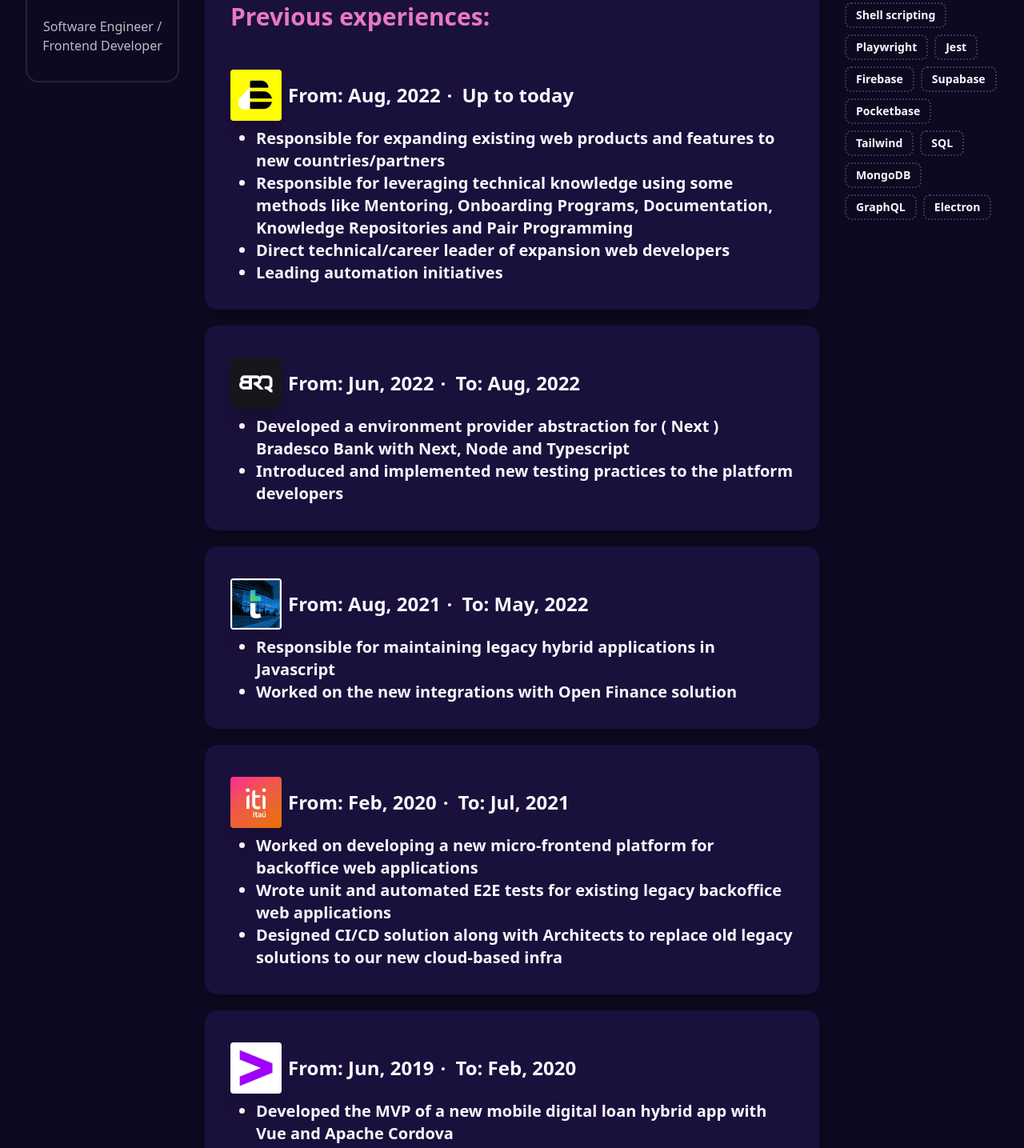
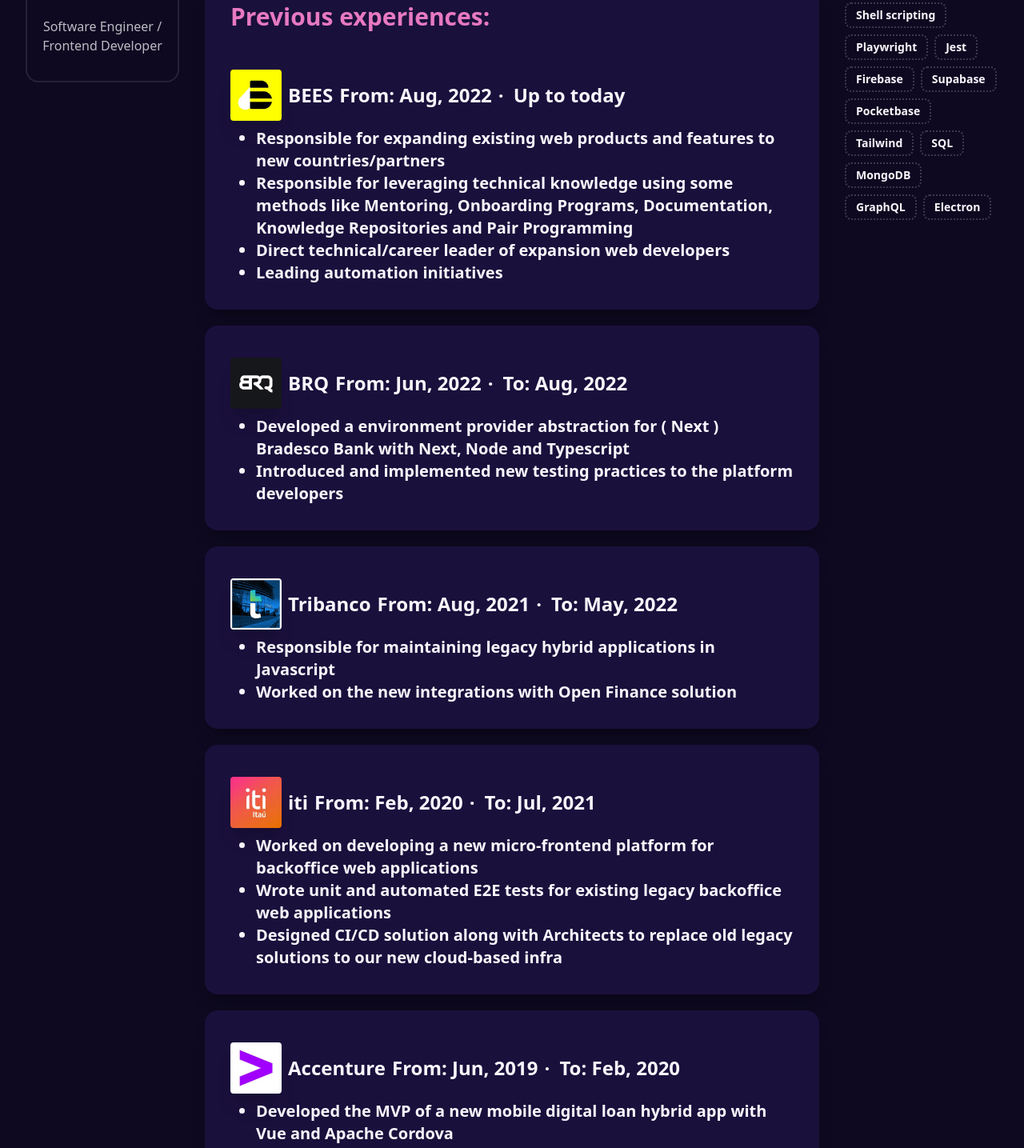
Before and after one commit to yoshimatsudev/skit-resume, a SvelteKit app: page / in a window 1280 px wide. Shown: the part 333-1768 px from the top of the page at 80% size. Built offline with nearby package versions, Linux system fonts and the light colour scheme.

Commit message:
style: removing unecessary tooltips and adding company name in logo - date div

```diff
--- a/src/routes/+page.svelte
+++ b/src/routes/+page.svelte
@@ -118,14 +118,18 @@
 								>
 									Previous experiences:
 								</h2>
-								<div class="flex flex-row gap-2 tooltip" data-tip="BEES">
+								<div class="flex flex-row gap-2">
 									<img
-										class="u-photo rounded shadow-xl hover:shadow-2xl transition-shadow z-10 w-10 h-10 md:w-16 md:h-16 tooltip-primary"
+										class="u-photo rounded shadow-xl hover:shadow-2xl transition-shadow z-10 w-10 h-10 md:w-16 md:h-16"
 										alt="BEES"
 										src={beesLogo}
 									/>
-									<h2 class="card-title text-2xl">
-										From: Aug, 2022<span class="mr-1">·</span>Up to today
+									<h2 class="card-title md:text-2xl">
+										<a
+											href="https://mybeesapp.com/"
+											class="link bg-[length:100%_0%] bg-[position:0_88%] underline decoration-4 decoration-transparent group-hover:decoration-primary hover:bg-[length:100%_100%] hover:text-primary-content bg-gradient-to-t from-primary to-primary bg-no-repeat transition-all ease-in-out duration-300"
+											>BEES</a
+										>From: Aug, 2022<span class="mr-1">·</span>Up to today
 									</h2>
 								</div>
 								<ul class="ml-8 list-disc card-title block">
@@ -157,14 +161,18 @@
 						<div class="card-body gap-0">
 							<div class="flex flex-col gap-2">
 								<div class="flex font-semibold gap-1.5" />
-								<div class="flex flex-row gap-2 tooltip" data-tip="BRQ">
+								<div class="flex flex-row gap-2">
 									<img
 										class="u-photo rounded shadow-xl hover:shadow-2xl transition-shadow z-10 w-10 h-10 md:w-16 md:h-16"
 										alt="BRQ"
 										src={brqLogo}
 									/>
-									<h2 class="card-title text-2xl">
-										From: Jun, 2022<span class="mr-1">·</span>To: Aug, 2022
+									<h2 class="card-title md:text-2xl">
+										<a
+											href="https://www.brq.com/en/"
+											class="link bg-[length:100%_0%] bg-[position:0_88%] underline decoration-4 decoration-transparent group-hover:decoration-primary hover:bg-[length:100%_100%] hover:text-primary-content bg-gradient-to-t from-primary to-primary bg-no-repeat transition-all ease-in-out duration-300"
+											>BRQ</a
+										>From: Jun, 2022<span class="mr-1">·</span>To: Aug, 2022
 									</h2>
 								</div>
 								<ul class="ml-8 list-disc card-title block">
@@ -192,14 +200,18 @@
 						<div class="card-body gap-0">
 							<div class="flex flex-col gap-2">
 								<div class="flex font-semibold gap-1.5" />
-								<div class="flex flex-row gap-2 tooltip" data-tip="Tribanco">
+								<div class="flex flex-row gap-2">
 									<img
 										class="u-photo rounded shadow-xl hover:shadow-2xl transition-shadow z-10 w-10 h-10 md:w-16 md:h-16"
 										alt="Tribanco"
 										src={tribancoLogo}
 									/>
-									<h2 class="card-title text-2xl">
-										From: Aug, 2021<span class="mr-1">·</span>To: May, 2022
+									<h2 class="card-title md:text-2xl">
+										<a
+											href="https://www.tribanco.com.br/empresa/"
+											class="link bg-[length:100%_0%] bg-[position:0_88%] underline decoration-4 decoration-transparent group-hover:decoration-primary hover:bg-[length:100%_100%] hover:text-primary-content bg-gradient-to-t from-primary to-primary bg-no-repeat transition-all ease-in-out duration-300"
+											>Tribanco</a
+										>From: Aug, 2021<span class="mr-1">·</span>To: May, 2022
 									</h2>
 								</div>
 								<ul class="ml-8 list-disc card-title block">
@@ -222,14 +234,18 @@
 						<div class="card-body gap-0">
 							<div class="flex flex-col gap-2">
 								<div class="flex font-semibold gap-1.5" />
-								<div class="flex flex-row gap-2 tooltip" data-tip="iti">
+								<div class="flex flex-row gap-2">
 									<img
 										class="u-photo rounded shadow-xl hover:shadow-2xl transition-shadow z-10 w-10 h-10 md:w-16 md:h-16"
 										alt="iti"
 										src={itiLogo}
 									/>
-									<h2 class="card-title text-2xl">
-										From: Feb, 2020<span class="mr-1">·</span>To: Jul, 2021
+									<h2 class="card-title md:text-2xl">
+										<a
+											href="https://www.iti.itau"
+											class="link bg-[length:100%_0%] bg-[position:0_88%] underline decoration-4 decoration-transparent group-hover:decoration-primary hover:bg-[length:100%_100%] hover:text-primary-content bg-gradient-to-t from-primary to-primary bg-no-repeat transition-all ease-in-out duration-300"
+											>iti</a
+										>From: Feb, 2020<span class="mr-1">·</span>To: Jul, 2021
 									</h2>
 								</div>
 								<ul class="ml-8 list-disc card-title block">
@@ -262,14 +278,18 @@
 						<div class="card-body gap-0">
 							<div class="flex flex-col gap-2">
 								<div class="flex font-semibold gap-1.5" />
-								<div class="flex flex-row gap-2 tooltip" data-tip="Accenture">
+								<div class="flex flex-row gap-2">
 									<img
 										class="u-photo rounded shadow-xl hover:shadow-2xl transition-shadow z-10 w-10 h-10 md:w-16 md:h-16"
 										alt="Accenture"
 										src={accentureLogo}
 									/>
-									<h2 class="card-title text-2xl">
-										From: Jun, 2019<span class="mr-1">·</span>To: Feb, 2020
+									<h2 class="card-title md:text-2xl">
+										<a
+											href="https://www.iti.itau"
+											class="link bg-[length:100%_0%] bg-[position:0_88%] underline decoration-4 decoration-transparent group-hover:decoration-primary hover:bg-[length:100%_100%] hover:text-primary-content bg-gradient-to-t from-primary to-primary bg-no-repeat transition-all ease-in-out duration-300"
+											>Accenture</a
+										>From: Jun, 2019<span class="mr-1">·</span>To: Feb, 2020
 									</h2>
 								</div>
 								<ul class="ml-8 list-disc card-title text-xl block">
@@ -317,16 +337,11 @@
 							<a
 								rel="noopener noreferrer external"
 								target="_blank"
-								class="tooltip tooltip-secondary hover:text-secondary"
 								href="https://github.com/importantimport/urara">Urara</a
 							>
 							and powered by
-							<a
-								rel="noopener noreferrer external"
-								target="_blank"
-								class="tooltip tooltip-secondary hover:text-secondary"
-								data-tip="SvelteKit"
-								href="https://kit.svelte.dev/">SvelteKit</a
+							<a rel="noopener noreferrer external" target="_blank" href="https://kit.svelte.dev/"
+								>SvelteKit</a
 							>
 						</p>
 					</div>
```
